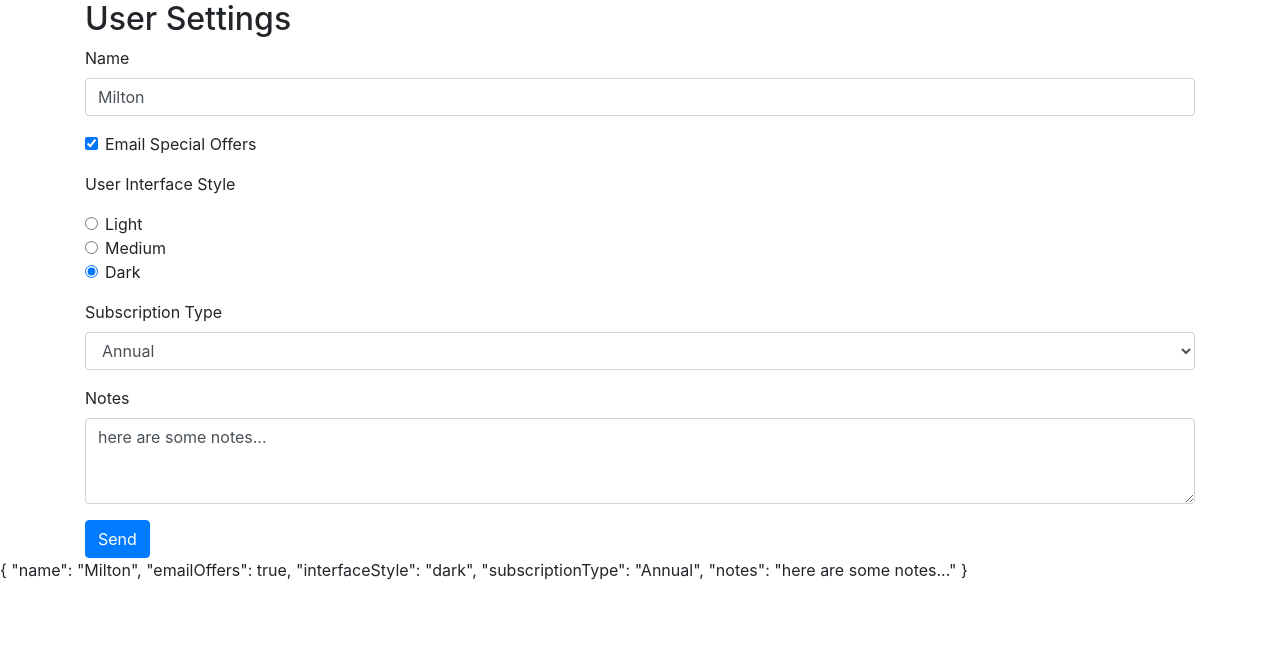
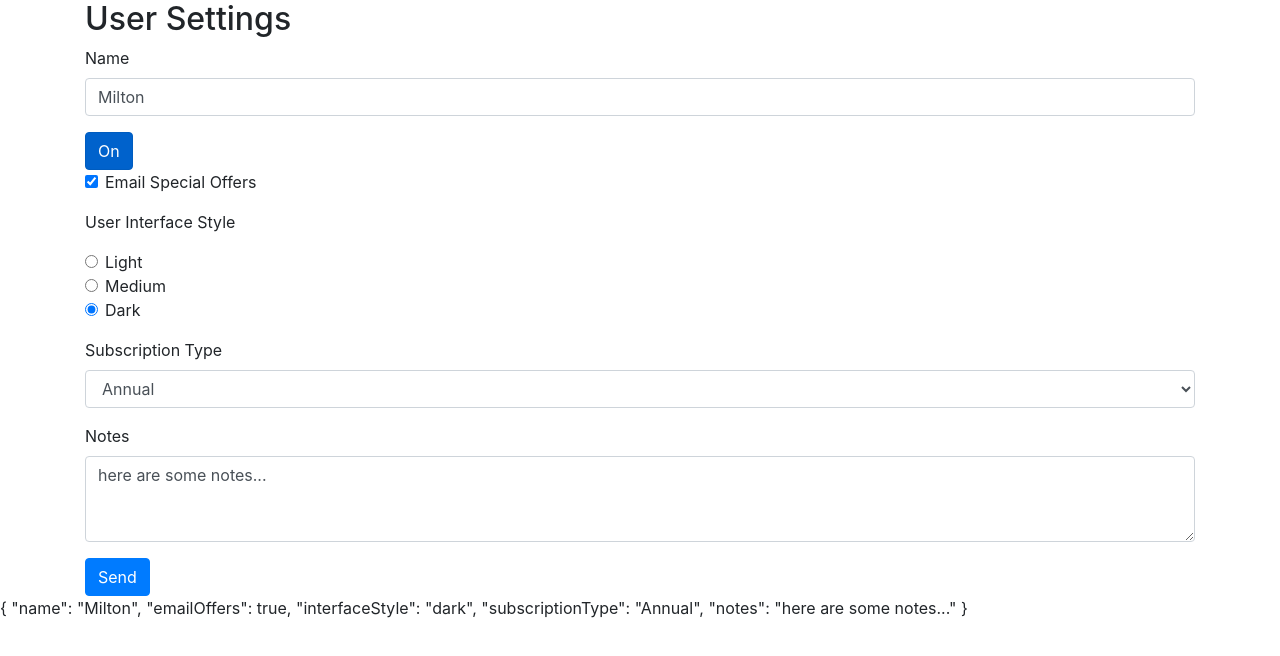
Before and after one commit to PedroMDAndre/PS-Angular-Forms, an Angular app: page / in a window 1280 px wide. Shown: the top 656 px of the page. Built offline with nearby package versions, Linux system fonts and the light colour scheme.

Commit message:
ngx-angular

```diff
--- a/package.json
+++ b/package.json
@@ -19,7 +19,9 @@
     "@angular/platform-browser": "~11.2.11",
     "@angular/platform-browser-dynamic": "~11.2.11",
     "@angular/router": "~11.2.11",
+    "@schematics/angular": "^9.1.0",
     "bootstrap": "^4.6.0",
+    "ngx-bootstrap": "^6.2.0",
     "rxjs": "~6.6.0",
     "tslib": "^2.0.0",
     "zone.js": "~0.11.3"
--- a/src/app/app.module.ts
+++ b/src/app/app.module.ts
@@ -5,6 +5,7 @@
 
 import { AppComponent } from './app.component';
 import { UserSettingsFormComponent } from './user-settings-form/user-settings-form.component';
+import { ButtonsModule } from 'ngx-bootstrap/buttons';
 
 @NgModule({
   declarations: [
@@ -14,7 +15,8 @@
   imports: [
     BrowserModule,
     FormsModule,
-    HttpClientModule
+    HttpClientModule,
+    ButtonsModule
   ],
   providers: [],
   bootstrap: [AppComponent]
--- a/src/app/data/data.service.ts
+++ b/src/app/data/data.service.ts
@@ -10,6 +10,10 @@
 
   constructor(private http: HttpClient) { }
 
+  getSubscriptionTypes(): Observable<string[]>{
+    return of(["Monthly", "Annual", "Lifetime"]);
+  }
+
   postUserSettingsForm(userSettings: UserSettings): Observable<any> {
     return this.http.post("https://putsreq.com/AL8b9MeI71SJg0Way6DM", userSettings);
 
--- a/src/app/user-settings-form/user-settings-form.component.html
+++ b/src/app/user-settings-form/user-settings-form.component.html
@@ -4,14 +4,16 @@
         <div class="form-group">
             <label for="name">Name</label>
             <input id="name" name="name" class="form-control" [(ngModel)]="userSettings.name" required
-                #nameField="ngModel"
-                (blur)="onBlur(nameField)"
+                #nameField="ngModel" (blur)="onBlur(nameField)"
                 [class.field-error]="form.submitted && nameField.invalid" />
-            <div [hidden]="!form.submitted || nameField.valid"
-                class="alert alert-danger">
+            <div [hidden]="!form.submitted || nameField.valid" class="alert alert-danger">
                 Enter a name
             </div>
         </div>
+        <button type="button" class="btn btn-primary" name="singleModel" [(ngModel)]="singleModel" btnCheckbox
+            btnCheckboxTrue="On" btnCheckboxFalse="Off">
+            {{ singleModel }}
+        </button>
 
 
 
@@ -54,9 +56,9 @@
             <label for="subscriptionType">Subscription Type</label>
             <select class="form-control" id="subscriptionType" name="subscriptionType"
                 [(ngModel)]="userSettings.subscriptionType">
-                <option>Monthly</option>
-                <option>Annual</option>
-                <option>Lifetime</option>
+                <option *ngFor="let type of subscriptionTypes | async ">
+                    {{ type }}
+                </option>
             </select>
         </div>
 
@@ -66,8 +68,7 @@
             </textarea>
         </div>
 
-        <div [hidden]="!postError"
-            class="alert alert-danger">
+        <div [hidden]="!postError" class="alert alert-danger">
             {{ postErrorMessage }}
         </div>
 
--- a/src/app/user-settings-form/user-settings-form.component.ts
+++ b/src/app/user-settings-form/user-settings-form.component.ts
@@ -1,5 +1,6 @@
 import { Component, OnInit } from '@angular/core';
 import { NgForm, NgModel } from '@angular/forms';
+import { Observable } from 'rxjs';
 import { DataService } from '../data/data.service';
 import { UserSettings } from '../data/user-settings';
 
@@ -18,13 +19,17 @@
     notes: "here are some notes..."
   };
 
+  singleModel = "On";
+
   userSettings: UserSettings = { ...this.originalUserSettings };
   postError: boolean = false;
   postErrorMessage: string = "";
+  subscriptionTypes!: Observable<string[]>;
 
   constructor(private dataService: DataService) { }
 
   ngOnInit(): void {
+    this.subscriptionTypes = this.dataService.getSubscriptionTypes();
   }
 
 
```
Also changed, not shown: 1 other file (tests, documents, lock files or other folders).
